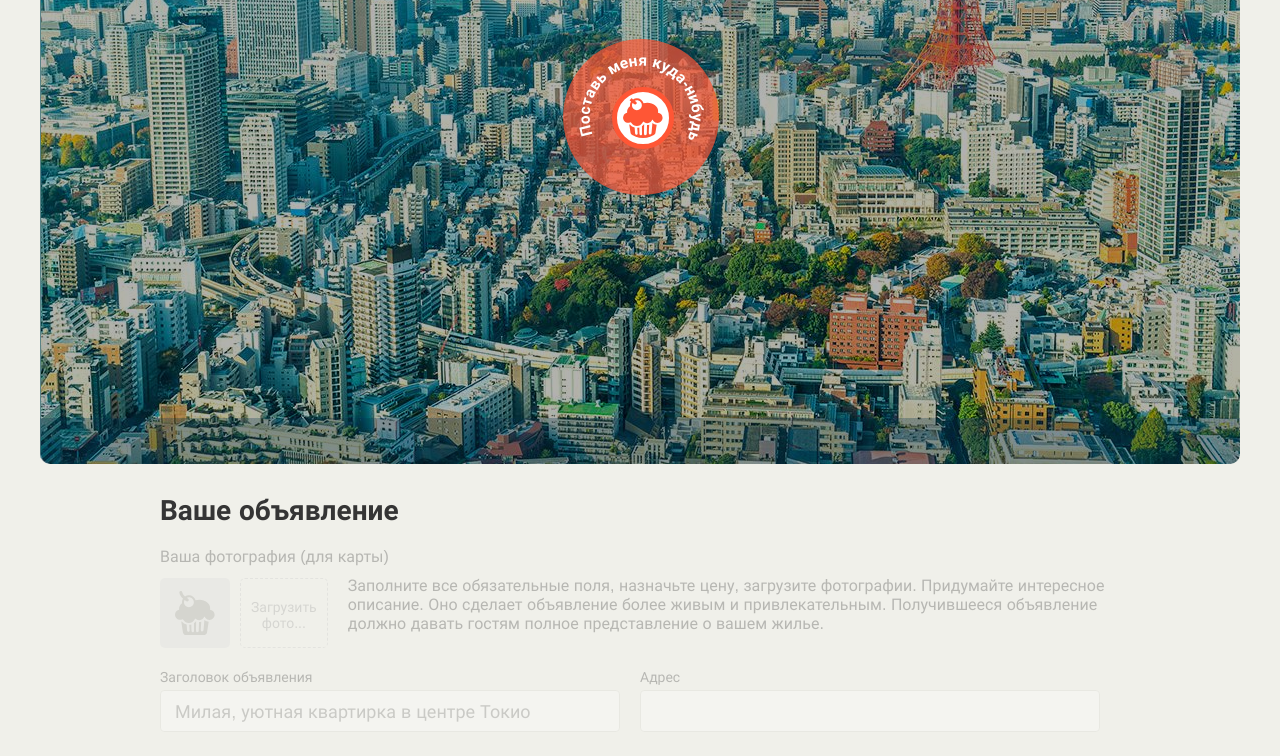
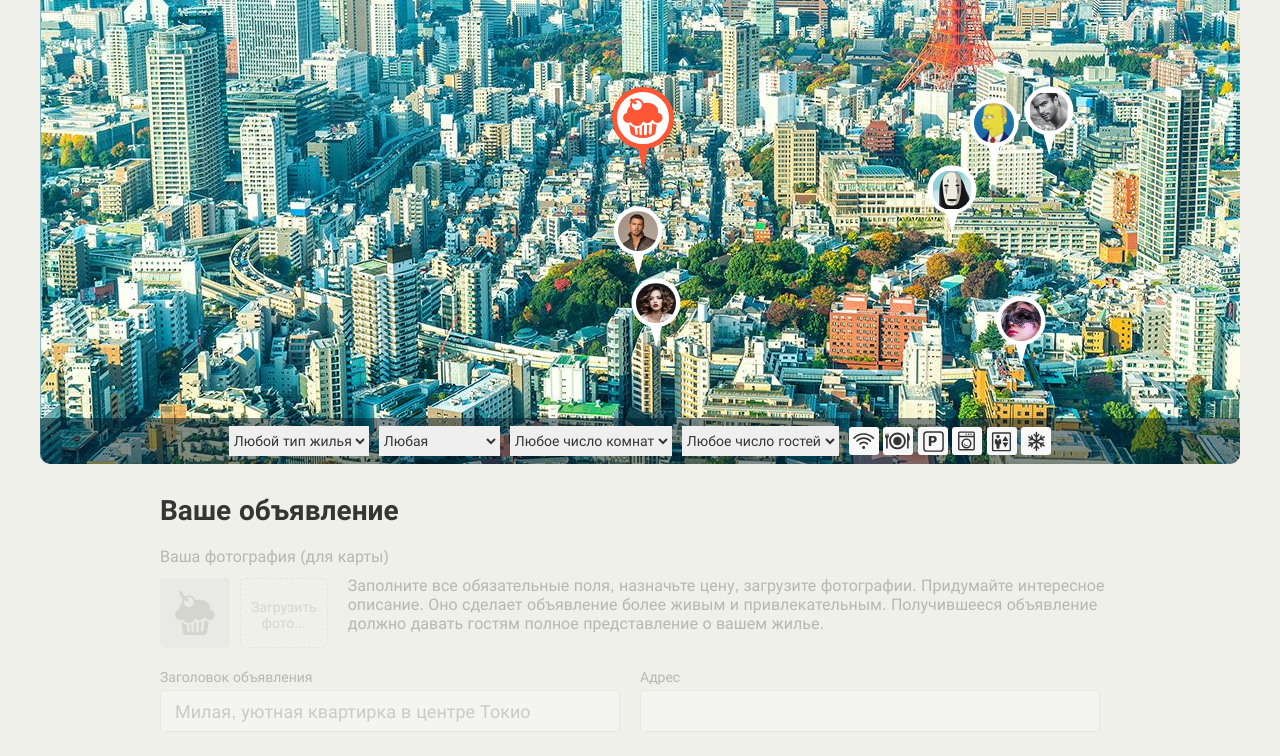
Before and after one commit to dwd0497/1394821-keksobooking-21, a website: page index.html in a window 1280 px wide. Shown: the part 286-1042 px from the top of the page. Drawn offline with Linux system fonts and the light colour scheme.

Commit message:
Добавил пины на карту

```diff
--- a/index.html
+++ b/index.html
@@ -1,5 +1,6 @@
 <!DOCTYPE html>
 <html lang="ru">
+
 <head>
   <meta charset="utf-8">
   <link rel="stylesheet" href="css/normalize.css">
@@ -7,6 +8,7 @@
   <link rel="shortcut icon" href="favicon.ico" type="image/x-icon">
   <title>Кексобукинг</title>
 </head>
+
 <body>
 
   <main>
@@ -30,7 +32,9 @@
               <path d="M35,35m-23,0a23,23 0 1,1 46,0a23,23 0 1,1 -46,0" id="tophalf" />
             </defs>
             <ellipse cx="35" cy="35" rx="35" ry="35" fill="rgba(255, 86, 53, 0.7)" />
-            <text><textPath xlink:href="#tophalf" startOffset="0">Поставь меня куда-нибудь</textPath></text>
+            <text>
+              <textPath xlink:href="#tophalf" startOffset="0">Поставь меня куда-нибудь</textPath>
+            </text>
           </svg>
         </button>
       </div>
@@ -76,7 +80,7 @@
             <label class="map__feature map__feature--elevator" for="filter-elevator">Лифт</label>
             <input type="checkbox" name="features" value="conditioner" id="filter-conditioner" class="map__checkbox visually-hidden">
             <label class="map__feature map__feature--conditioner" for="filter-conditioner">Кондиционер</label>
-           </fieldset>
+          </fieldset>
         </form>
       </div>
     </section>
@@ -230,7 +234,9 @@
 
   <!-- Метка объявления -->
   <template id="pin">
-    <button type="button" class="map__pin" style="left: 200px; top: 400px;"><img src="img/avatars/user07.png" width="40" height="40" draggable="false" alt="Метка объявления"></button>
+    <button type="button" class="map__pin" style="left: 200px; top: 400px;">
+      <img src="img/avatars/user07.png" width="40" height="40" draggable="false" alt="Метка объявления">
+    </button>
   </template>
 
   <!-- Сообщение об успешном создании объявления -->
@@ -248,5 +254,8 @@
     </div>
   </template>
 
+  <script src="js/main.js"></script>
+
 </body>
+
 </html>
--- a/js/main.js
+++ b/js/main.js
@@ -0,0 +1,140 @@
+"use strict";
+
+const map = document.querySelector(`.map`);
+
+const Hotels = {
+  COUNT: 8,
+  TYPE: [`palace`, `flat`, `house`, `bungalow`],
+  CHECKIN: [`12: 00`, `13: 00`, `14: 00`],
+  CHECKOUT: [`12: 00`, `13: 00`, `14: 00`],
+  FEATURES: [`wifi`, `dishwasher`, `parking`, `washer`, `elevator`, `conditioner`],
+  PHOTOS: [
+    `http://o0.github.io/assets/images/tokyo/hotel1.jpg`,
+    `http://o0.github.io/assets/images/tokyo/hotel2.jpg`,
+    `http://o0.github.io/assets/images/tokyo/hotel3.jpg`
+  ]
+};
+
+map.classList.remove(`map--faded`);
+
+function getHotels() {
+  let hotels = [];
+  for (let i = 1; i <= Hotels.COUNT; i++) {
+    hotels.push(getHotel(i));
+  }
+  return hotels;
+}
+
+let hotels = getHotels();
+
+function getHotel(i) {
+  const hotel = {
+    author: {
+      avatar: `img/avatars/user0${i}.png`
+    },
+    offer: {
+      title: `Hotel № ${i}`,
+      price: 300 * i,
+      type: getHotelType(i),
+      rooms: i,
+      guests: i * 2,
+      checkin: getHotelCheckin(),
+      checkout: getHotelCheckout(),
+      features: getHotelFeatures(),
+      description: `описание отеля`,
+      photos: getHotelPhotos()
+    },
+    location: {
+      x: getHotelLocationX(),
+      y: getHotelLocationY()
+    }
+  };
+  hotel.offer.address = `${hotel.location.x}, ${hotel.location.y}`;
+  return hotel;
+}
+
+function getRandomIntInclusive(min, max) {
+  min = Math.ceil(min);
+  max = Math.floor(max);
+  return Math.floor(Math.random() * (max - min + 1) + min);
+}
+
+function getHotelCheckin() {
+  const randomNum = getRandomIntInclusive(1, 3);
+  if (randomNum === 1) {
+    return Hotels.CHECKIN[0];
+  } else if (randomNum === 2) {
+    return Hotels.CHECKIN[1];
+  } else {
+    return Hotels.CHECKIN[2];
+  }
+}
+
+function getHotelCheckout() {
+  const randomNum = getRandomIntInclusive(1, 3);
+  if (randomNum === 1) {
+    return Hotels.CHECKOUT[0];
+  } else if (randomNum === 2) {
+    return Hotels.CHECKOUT[1];
+  } else {
+    return Hotels.CHECKOUT[2];
+  }
+}
+
+function getHotelType(i) {
+  if (i / 1 === 1 || i / 5 === 1) {
+    return Hotels.TYPE[0];
+  } else if (i / 2 === 1 || i / 6 === 1) {
+    return Hotels.TYPE[1];
+  } else if (i / 3 === 1 || i / 7 === 1) {
+    return Hotels.TYPE[2];
+  } else {
+    return Hotels.TYPE[3];
+  }
+}
+
+function getHotelFeatures() {
+  let features = [];
+  for (let i = 0; i < getRandomIntInclusive(1, Hotels.FEATURES.length); i++) {
+    features.push(Hotels.FEATURES[i]);
+  }
+  return features;
+}
+
+function getHotelPhotos() {
+  let photos = [];
+  for (let i = 0; i < getRandomIntInclusive(1, Hotels.PHOTOS.length); i++) {
+    photos.push(Hotels.PHOTOS[i]);
+  }
+  return photos;
+}
+
+function getHotelLocationY() {
+  return getRandomIntInclusive(130, 630);
+}
+
+function getHotelLocationX() {
+  return getRandomIntInclusive(0, getMapWidth());
+}
+
+function getMapWidth() {
+  return map.offsetWidth;
+}
+
+function createPin(i) {
+  let pin = document.querySelector(`#pin`).content.querySelector(`.map__pin`).cloneNode(true);
+  pin.style = `left: ${hotels[i].location.x}px; top: ${hotels[i].location.y}px`;
+  let pinImg = pin.querySelector(`img`);
+  pinImg.src = `${hotels[i].author.avatar}`;
+  pinImg.setAttribute(`alt`, `${hotels[i].offer.title}`);
+  return pin;
+}
+
+function renderPins() {
+  let fragment = document.createDocumentFragment();
+  for (let i = 0; i < hotels.length; i++) {
+    fragment.appendChild(createPin(i));
+  }
+  document.querySelector(`.map__pins`).appendChild(fragment);
+}
+renderPins();
```
